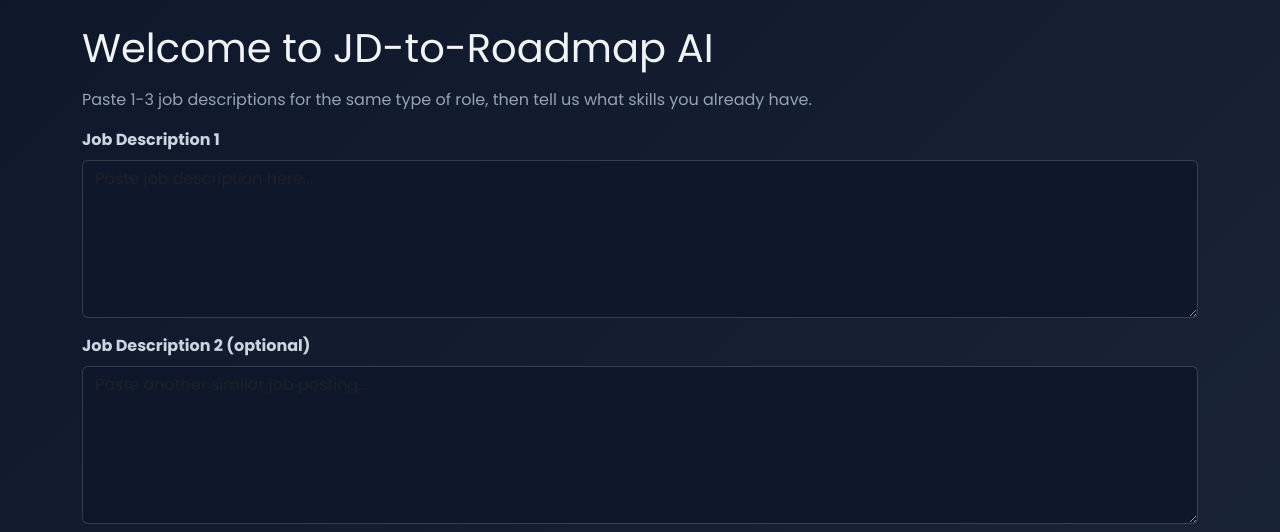
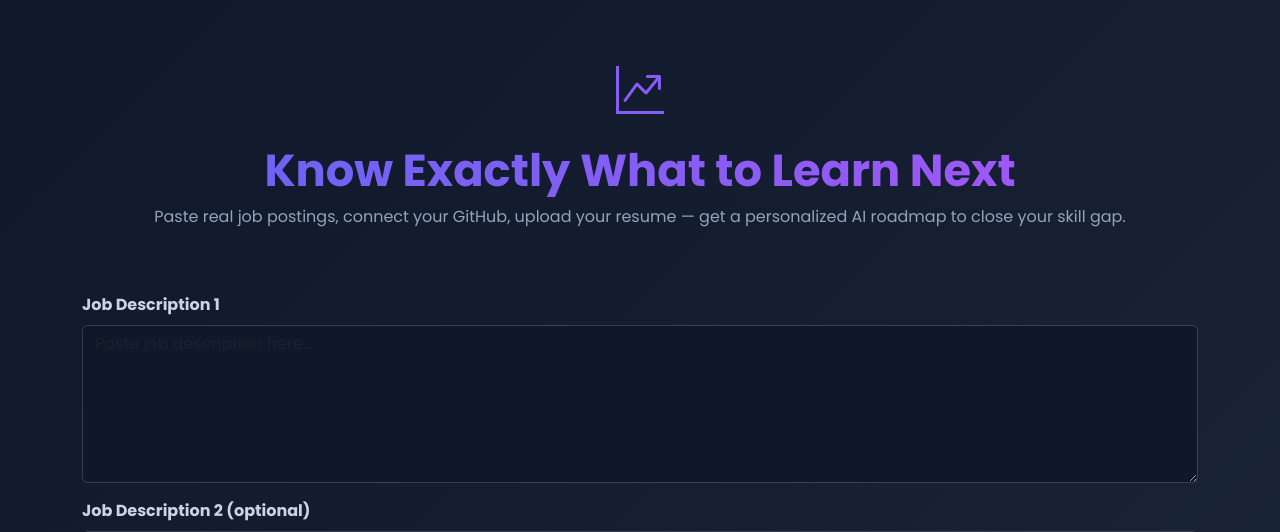
Before and after one commit to trivedivaishnavi/jd-to-roadmap-ai, a Flask app: page / in a window 1280 px wide. Shown: the part 61-593 px from the top of the page. Run offline with Flask 3, Linux system fonts and the light colour scheme.

Commit message:
added hero section and skill match percentage circle

```diff
--- a/app.py
+++ b/app.py
@@ -155,6 +155,7 @@ def analyze():
     skill_frequency = extract_skills_with_frequency(jd_texts)
     found_skills = list(skill_frequency.keys())
     missing_skills = [skill for skill in found_skills if skill not in known_skills]
+    match_percentage = round((len(found_skills) - len(missing_skills)) / len(found_skills) * 100) if found_skills else 100
 
     num_jds = len([t for t in jd_texts if t.strip()])
 
@@ -181,7 +182,8 @@ def analyze():
         github_skills=github_skills,
         resume_skills=resume_skills,
         num_jds=num_jds,
-        roadmap=roadmap_html
+        roadmap=roadmap_html,
+        match_percentage=match_percentage
     )
 
 
--- a/static/style.css
+++ b/static/style.css
@@ -87,3 +87,55 @@ h1, h2, h3, h4, h5, h6 {
 p, .card-text {
     color: #cbd5e1;
 }
+.hero {
+    text-align: center;
+    padding: 2rem 1rem 3rem;
+}
+
+.hero h1 {
+    font-weight: 700;
+    font-size: 2.8rem;
+    background: linear-gradient(90deg, #6366f1, #a855f7);
+    background-clip: text;
+    -webkit-background-clip: text;
+    -webkit-text-fill-color: transparent;
+    margin-bottom: 0.5rem;
+}
+
+.hero-icon {
+    font-size: 3rem;
+    background: linear-gradient(90deg, #6366f1, #a855f7);
+    background-clip: text;
+    -webkit-background-clip: text;
+    -webkit-text-fill-color: transparent;
+    margin-bottom: 1rem;
+}
+
+.match-circle {
+    width: 140px;
+    height: 140px;
+    border-radius: 50%;
+    display: flex;
+    align-items: center;
+    justify-content: center;
+    margin: 0 auto 1.5rem;
+    background: conic-gradient(#10b981 calc(var(--pct) * 1%), #334155 0);
+    position: relative;
+}
+
+.match-circle::before {
+    content: "";
+    position: absolute;
+    width: 108px;
+    height: 108px;
+    border-radius: 50%;
+    background: #1e293b;
+}
+
+.match-circle span {
+    position: relative;
+    z-index: 1;
+    font-size: 2rem;
+    font-weight: 700;
+    color: #f1f5f9;
+}
--- a/templates/home.html
+++ b/templates/home.html
@@ -1,7 +1,10 @@
 {% extends "base.html" %}
 {% block content %}
-<h1 class="mb-3">Welcome to JD-to-Roadmap AI</h1>
-<p class="text-muted">Paste 1-3 job descriptions for the same type of role, then tell us what skills you already have.</p>
+<div class="hero">
+    <div class="hero-icon"><i class="bi bi-graph-up-arrow"></i></div>
+    <h1>Know Exactly What to Learn Next</h1>
+    <p class="text-muted">Paste real job postings, connect your GitHub, upload your resume — get a personalized AI roadmap to close your skill gap.</p>
+</div>
 
 <form action="/analyze" method="POST" enctype="multipart/form-data">
     <div class="mb-3">
```
Also changed, not shown: Progress.md (+2 -0 lines), templates/result.html (+6 -1 lines).
